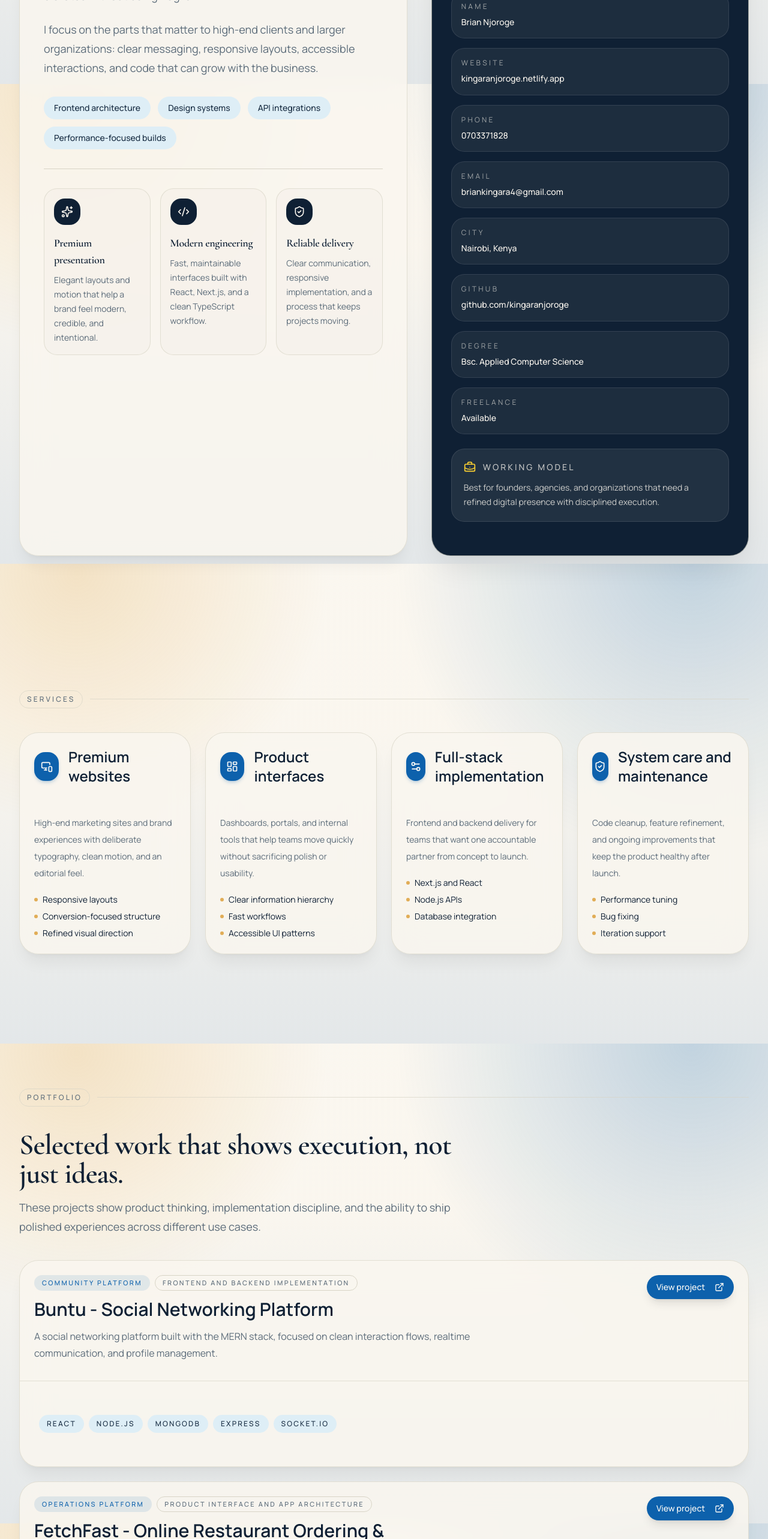
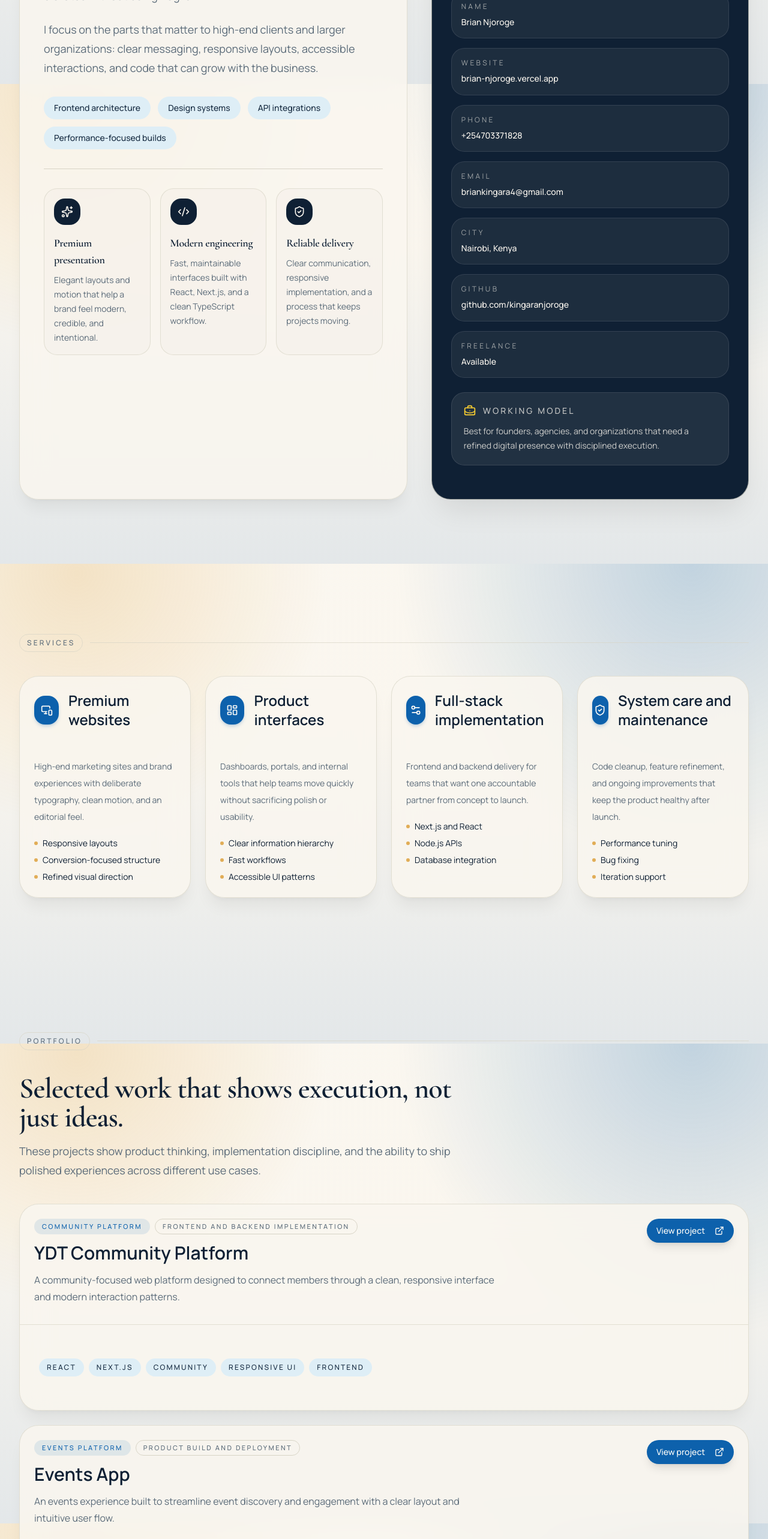
Before and after one commit to kingaranjoroge/personal-website, a Next.js app: page / in a window 1280 px wide. Shown: the part 1460-4026 px from the top of the page at 60% size. Built offline with nearby package versions, Linux system fonts and the light colour scheme.

Commit message:
update projects and credentials

```diff
--- a/src/components/sections/about-section.tsx
+++ b/src/components/sections/about-section.tsx
@@ -26,12 +26,11 @@ const capabilities = [
 
 const personalInfo = [
   { label: 'Name', value: 'Brian Njoroge' },
-  { label: 'Website', value: 'kingaranjoroge.netlify.app', link: 'https://kingaranjoroge.netlify.app/' },
-  { label: 'Phone', value: '0703371828' },
+  { label: 'Website', value: 'brian-njoroge.vercel.app', link: 'https://brian-njoroge.vercel.app/' },
+  { label: 'Phone', value: '+254703371828' },
   { label: 'Email', value: 'briankingara4@gmail.com' },
   { label: 'City', value: 'Nairobi, Kenya' },
   { label: 'Github', value: 'github.com/kingaranjoroge', link: 'https://github.com/kingaranjoroge' },
-  { label: 'Degree', value: 'Bsc. Applied Computer Science' },
   { label: 'Freelance', value: 'Available' },
 ]
 
--- a/src/components/sections/portfolio-section.tsx
+++ b/src/components/sections/portfolio-section.tsx
@@ -8,12 +8,20 @@ import { ExternalLink } from 'lucide-react'
 
 const projects = [
   {
-    title: 'Buntu - Social Networking Platform',
-    description: 'A social networking platform built with the MERN stack, focused on clean interaction flows, realtime communication, and profile management.',
-    url: 'https://buntu-network.vercel.app/',
-    tags: ['React', 'Node.js', 'MongoDB', 'Express', 'Socket.io'],
+    title: 'YDT Community Platform',
+    description: 'A community-focused web platform designed to connect members through a clean, responsive interface and modern interaction patterns.',
+    url: 'https://ydt-community.vercel.app/',
+    tags: ['React', 'Next.js', 'Community', 'Responsive UI', 'Frontend'],
     label: 'Community platform',
     role: 'Frontend and backend implementation',
+  },
+  {
+    title: 'Events App',
+    description: 'An events experience built to streamline event discovery and engagement with a clear layout and intuitive user flow.',
+    url: 'https://events-app-ebon.vercel.app/',
+    tags: ['React', 'Events', 'UX', 'Web App', 'Frontend'],
+    label: 'Events platform',
+    role: 'Product build and deployment',
   },
   {
     title: 'FetchFast - Online Restaurant Ordering & Management System',
@@ -22,15 +30,7 @@ const projects = [
     tags: ['React', 'Node.js', 'MongoDB', 'Payments', 'Realtime'],
     label: 'Operations platform',
     role: 'Product interface and app architecture',
-  },
-  {
-    title: 'InternConnect - Internships Search Platform',
-    description: 'A platform connecting students with internships through search, application tracking, and profile management.',
-    url: 'https://internkonnekt.netlify.app/',
-    tags: ['React', 'Express.js', 'MongoDB', 'Authentication', 'REST API'],
-    label: 'Talent platform',
-    role: 'Product build and deployment',
-  },
+  }
 ]
 
 export function PortfolioSection() {
```
